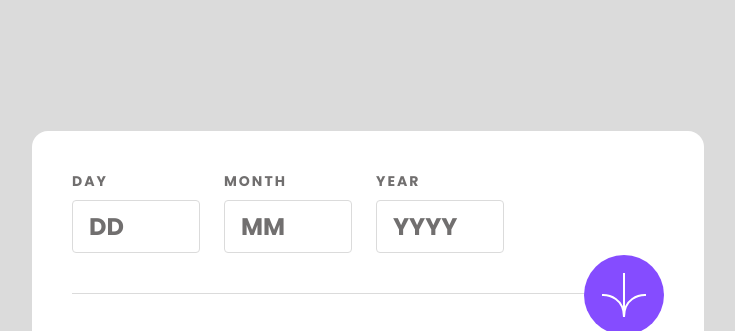
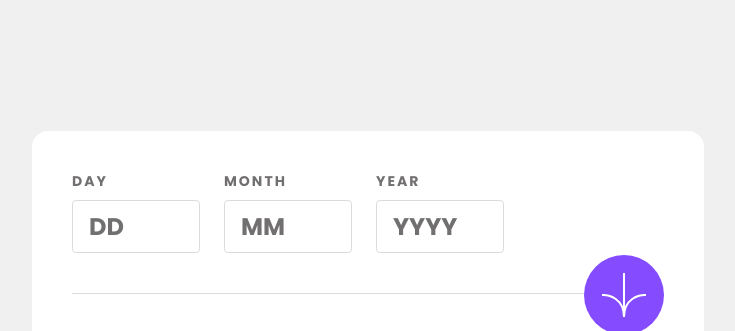
Before and after one commit to ayushknath/frontend-mentor-age-calculator, a plain HTML site: page index.html in a window 1280 px wide. Shown: the top 331 px of the page, without its empty margins (272-1007 px from the left). Drawn offline with Linux system fonts and the light colour scheme.

Commit message:
Changes background color of body

```diff
--- a/scss/_defaults.scss
+++ b/scss/_defaults.scss
@@ -12,7 +12,7 @@ body {
   place-items: center;
   overflow: hidden;
   font-family: $ff-base;
-  background-color: $neutral-300;
+  background-color: $neutral-200;
 }
 
 input,
```
Also changed, not shown: css/style.css.
